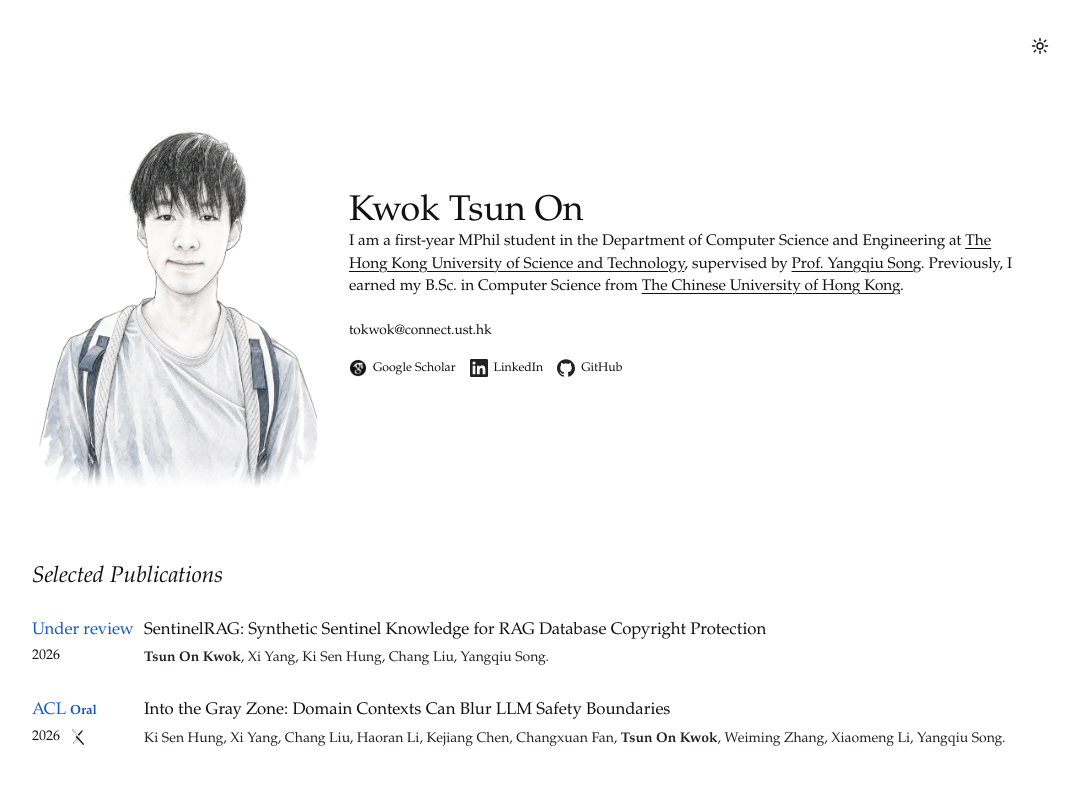
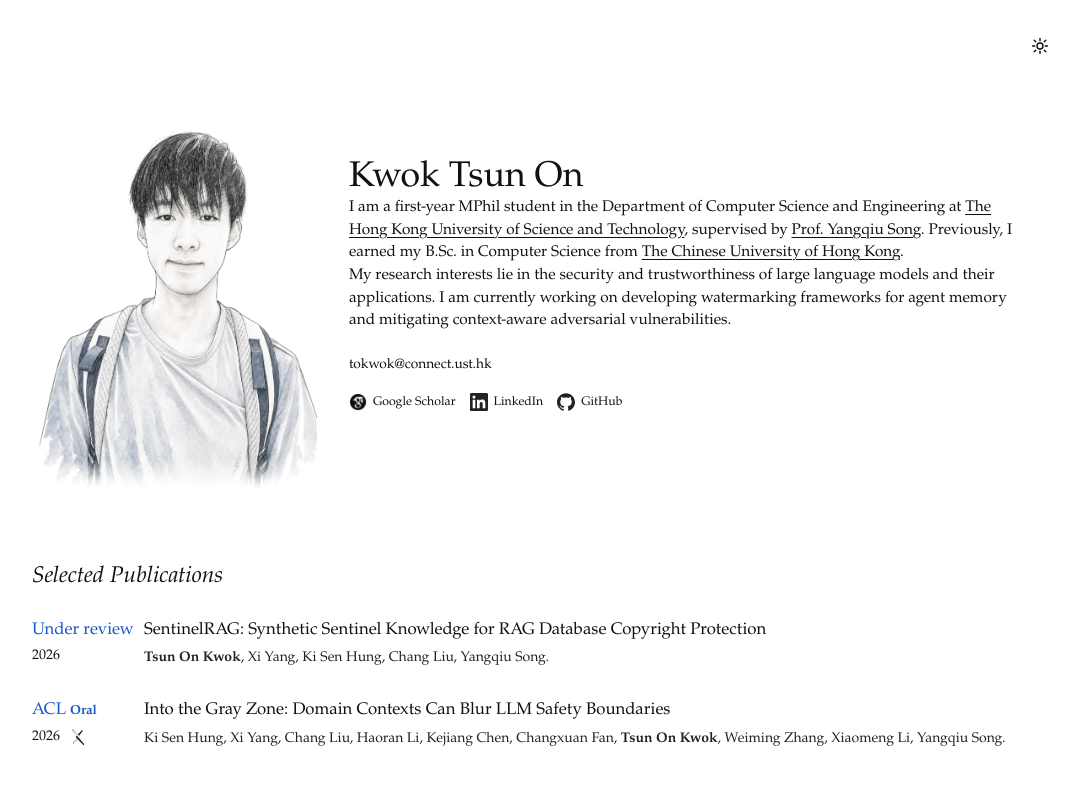
Before and after one commit to ansonk4/ansonk4.github.io, a Next.js app: page / in a window 1280 px wide. Shown: the top 792 px of the page, without its empty margins (108-1187 px from the left). Built offline with nearby package versions, Linux system fonts and the light colour scheme; a web font is replaced by a local one.

Commit message:
Update biography research interests

```diff
--- a/content/biography.mdx
+++ b/content/biography.mdx
@@ -23,3 +23,6 @@ I am a first-year MPhil student in the Department of Computer Science
 and Engineering at [The Hong Kong University of Science and Technology](https://cse.hkust.edu.hk/),
 supervised by [Prof. Yangqiu Song](https://www.cse.ust.hk/~yqsong/). Previously, I earned my B.Sc. in
 Computer Science from [The Chinese University of Hong Kong](https://www.cuhk.edu.hk/).
+
+My research interests lie in the security and trustworthiness of large language models and their applications.
+I am currently working on developing watermarking frameworks for agent memory and mitigating context-aware adversarial vulnerabilities.
```
